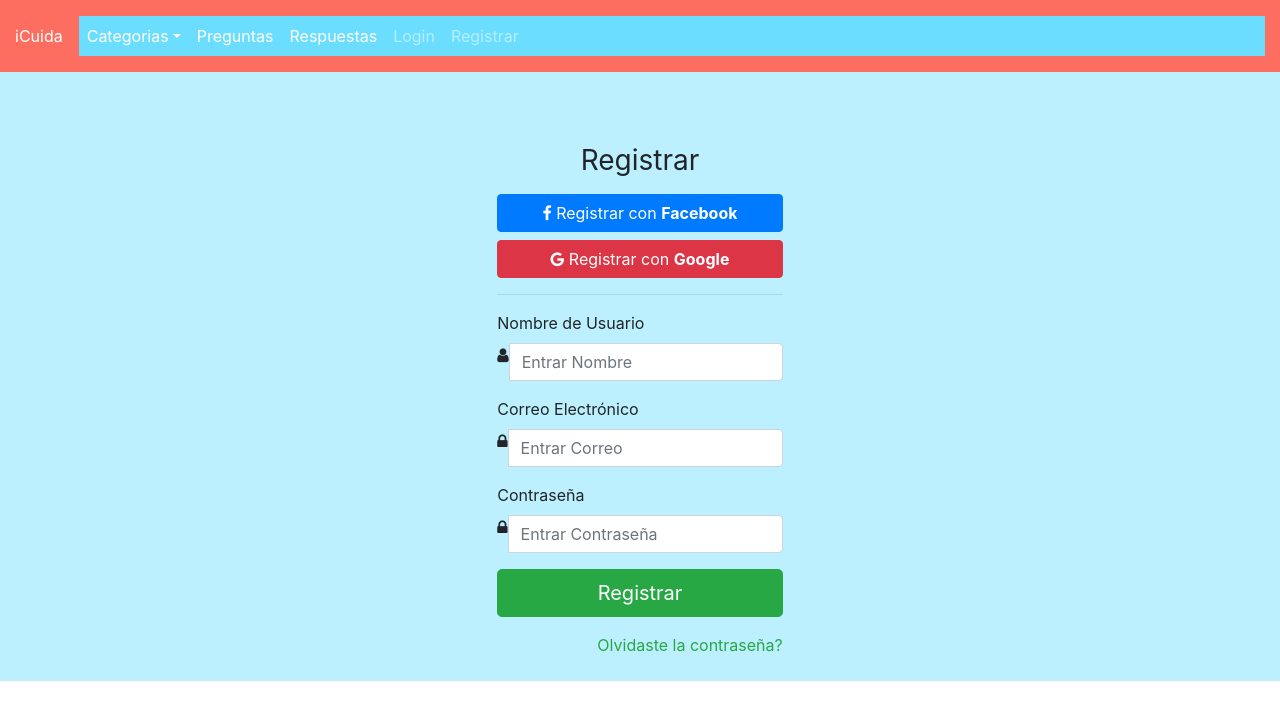
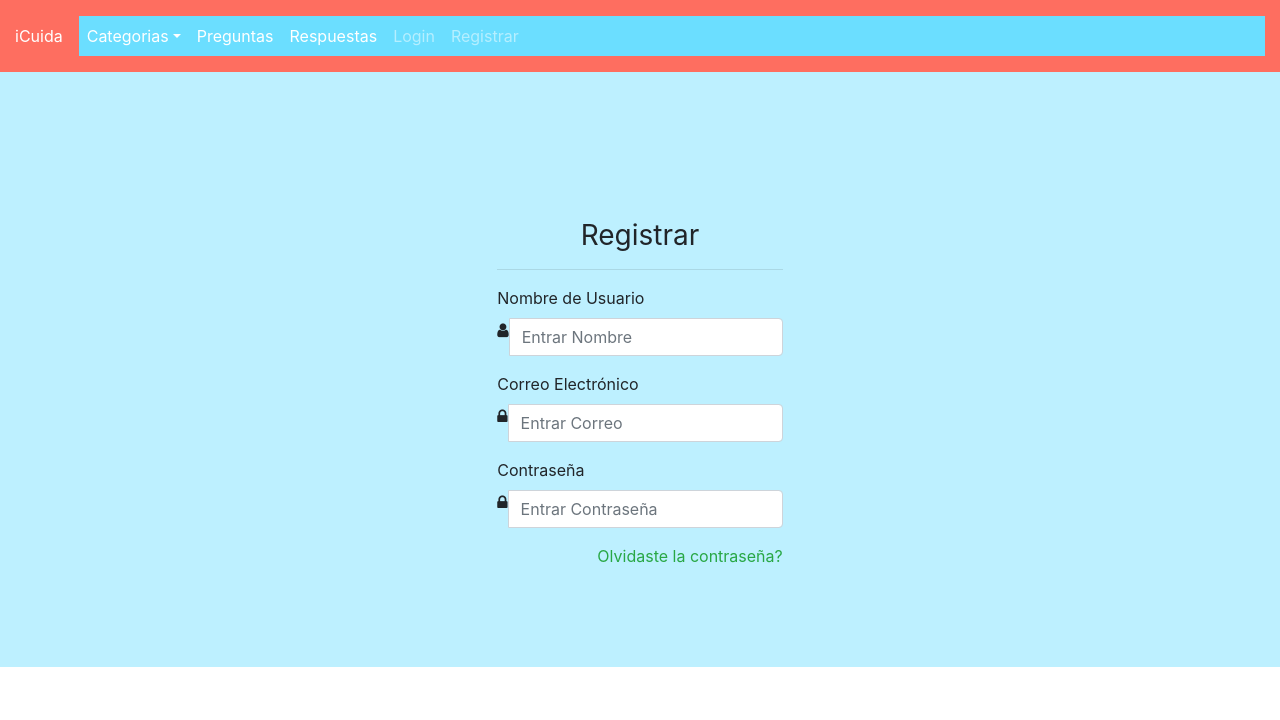
Before and after one commit to Iniciativa-Barcelona-Open-Data-I-iCuida/iCuida, a React (Create React App) app in the folder client/: page /register in a window 1280 px wide. Shown: the top 720 px of the page. Built offline with nearby package versions, Linux system fonts and the light colour scheme; a web font is replaced by a local one.

Commit message:
Fixed styles on login and register

```diff
--- a/client/src/assets/css/Login.css
+++ b/client/src/assets/css/Login.css
@@ -1,43 +1,3 @@
-/*BUTTON*/
-.btn-primary {
-    color: #fff;
-    background-color: #6BDEFF;
-    border-color: #6BDEFF;
+#Login {
+    padding: 200px;
 }
-
-/* Add media queries */
-/* Small devices (landscape phones, 576px and up)*/
-@media (min-width: 576px) {
-    html, body,
-    body,
-    .btn-primary{
-        width: 100%;
-        }
-}
-
-/* Medium devices (tablets, 768px and up)*/
-@media (min-width: 768px) {
-    html, body,
-    body,
-    .btn-primary{
-        width: 75%;
-        }
-}
-
-/*Large devices (desktops, 992px and up)*/
-@media (min-width: 992px) {
-    html, body,
-    body,
-    .btn-primary{
-        max-width: 960px;
-        }
-}
-
-/* Extra large devices (large desktops, 1200px and up)*/
-@media (min-width: 1200px) {
-html, body,
-body,
-.btn-primary{
-    width: 50%;
-    }
-}
--- a/client/src/assets/css/Register.css
+++ b/client/src/assets/css/Register.css
@@ -1,47 +1,3 @@
-/*LOGIN FORM*/
-.login-form {
-    width: 340px;
-    margin: 30px auto;
+#Register {
+    padding: 75px;
 }
-.login-form form {
-    margin-bottom: 15px;
-    background: #f7f7f7;
-    box-shadow: 0px 2px 2px rgba(0, 0, 0, 0.3);
-    padding: 30px;
-}
-.login-form h2 {
-    margin: 0 0 15px;
-}
-.login-form .hint-text {
-    color: #777;
-    padding-bottom: 15px;
-    text-align: center;
-}
-.form-control, .btn {
-    min-height: 38px;
-    border-radius: 2px;
-}
-.login-btn {
-    font-size: 15px;
-    font-weight: bold;
-}
-
-.social-btn .btn {
-    margin: 10px 0;
-    font-size: 15px;
-    text-align: left;
-    line-height: 24px;
-}
-.social-btn .btn i {
-    float: left;
-    margin: 4px 15px  0 5px;
-    min-width: 15px;
-}
-.input-group-addon .fa{
-    font-size: 18px;
-}
-
-/*LOGIN BUTTON*/
-.btn-btn-lg-btn-success-btn-block-login-btn {
-    background-color: #6BDEFF;
-}
--- a/client/src/components/Login.js
+++ b/client/src/components/Login.js
@@ -31,7 +31,7 @@ class Login extends Component {
 
     render() {
         return (
-            <div className="icuida-blue container">
+            <div id="Login" className="icuida-blue container">
                 <div className="row">
                     <div className="col-m-6 mt-5 mx-auto">
                         <form noValidate onSubmit={this.onSubmit}>
@@ -64,7 +64,12 @@ class Login extends Component {
                                 <Link to="/register" className="text-success">Registrar ahora!</Link>
                             </div>
                         </form>
+                        <div className="text-center social-btn">
+                            <a href="#RegistrarFacebook" className="btn btn-primary btn-block"><i className="fa fa-facebook"> </i>  Registrar con <b>Facebook</b></a>
+                            <a href="#RegistrarGoogle" className="btn btn-danger btn-block"><i className="fa fa-google"> </i>  Registrar con <b>Google</b></a>
+                        </div>
                     </div>
+
                 </div>
             </div>
         )
--- a/client/src/components/Register.js
+++ b/client/src/components/Register.js
@@ -1,5 +1,7 @@
 import React, { Component} from 'react';
 import { register } from './UserFunctions';
+import '../assets/css/Register.css'
+
 
 class Register extends Component {
 
@@ -32,7 +34,7 @@ class Register extends Component {
 
     render() {
         return (
-            <div className="icuida-blue container">
+            <div id="Register" className="icuida-blue container">
                 <div className="row">
                 {/*  EMAIL IS REQUIRED
                 <div className="form-group">
@@ -52,10 +54,6 @@ class Register extends Component {
                     <div className="col-m-6 mt-5 mx-auto">
                         <form  className= "loginform" noValidate onSubmit={this.onSubmit}>
                         <h1 className="text-center h3 mb-3 font-weight-normal">Registrar</h1>
-                        <div className="text-center social-btn">
-                            <a href="#RegistrarFacebook" className="btn btn-primary btn-block"><i className="fa fa-facebook"> </i>  Registrar con <b>Facebook</b></a>
-			                <a href="#RegistrarGoogle" className="btn btn-danger btn-block"><i className="fa fa-google"> </i>  Registrar con <b>Google</b></a>
-                        </div>
                         <hr></hr>
                             <div className="form-group">
                             <label htmlFor="user_name">Nombre de Usuario</label>
@@ -105,10 +103,6 @@ class Register extends Component {
                                 </div>
                             </div>
                             <div className="form-group">
-                            <button type="submit"
-                                    className="btn btn-lg btn-success btn-block login-btn">
-                                Registrar
-                            </button>
                             </div>
                             <a href="#Olvidarcontraseña"
                                 className="pull-right text-success">Olvidaste la contraseña?
```
